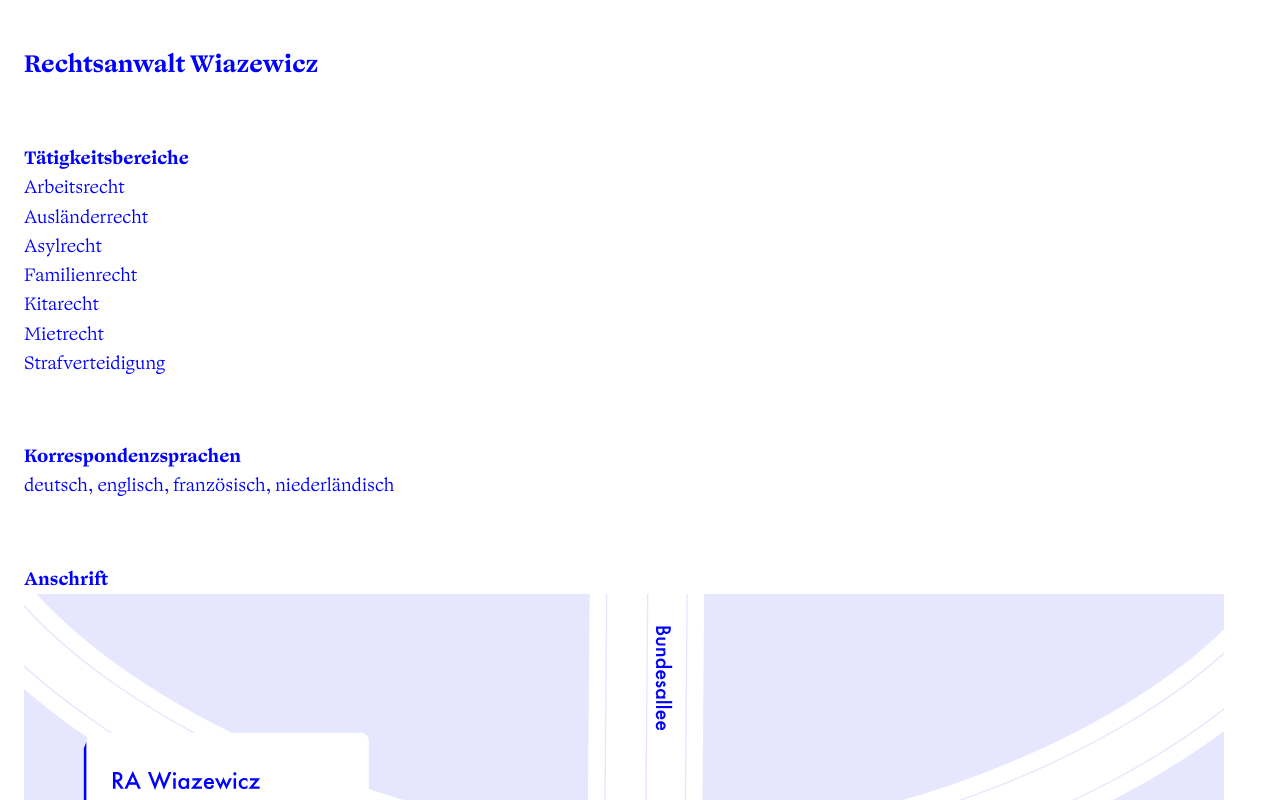
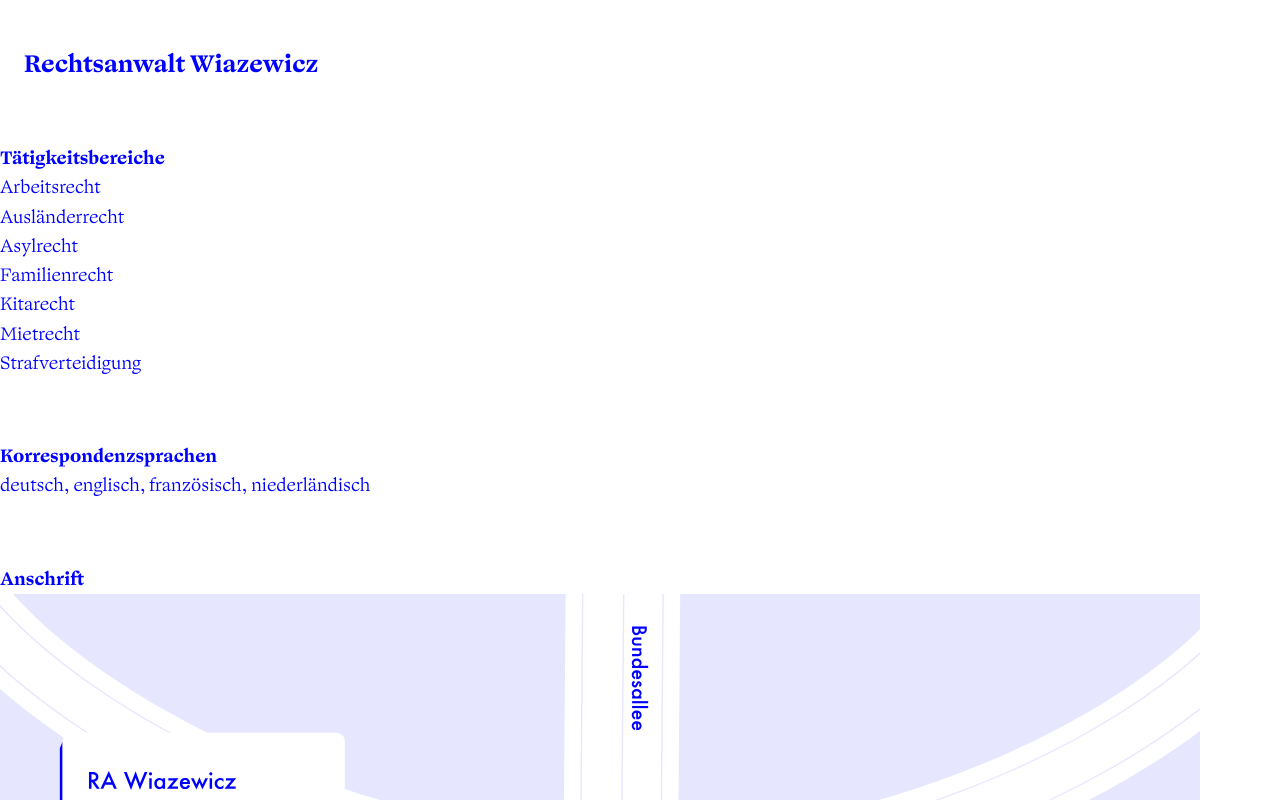
Before and after one commit to dreadbeard11/ra-wiazewicz, a Next.js app: page / in a window 1280 px wide. Shown: the top 800 px of the page. Built offline with nearby package versions, Linux system fonts and the light colour scheme.

Commit message:
Update container.tsx

```diff
--- a/src/app/_components/container.tsx
+++ b/src/app/_components/container.tsx
@@ -3,7 +3,7 @@ type Props = {
 };
 
 const Container = ({ children }: Props) => {
-  return <div className="container mx-auto px-6">{children}</div>;
+  return <div className="container">{children}</div>;
 };
 
 export default Container;
```
